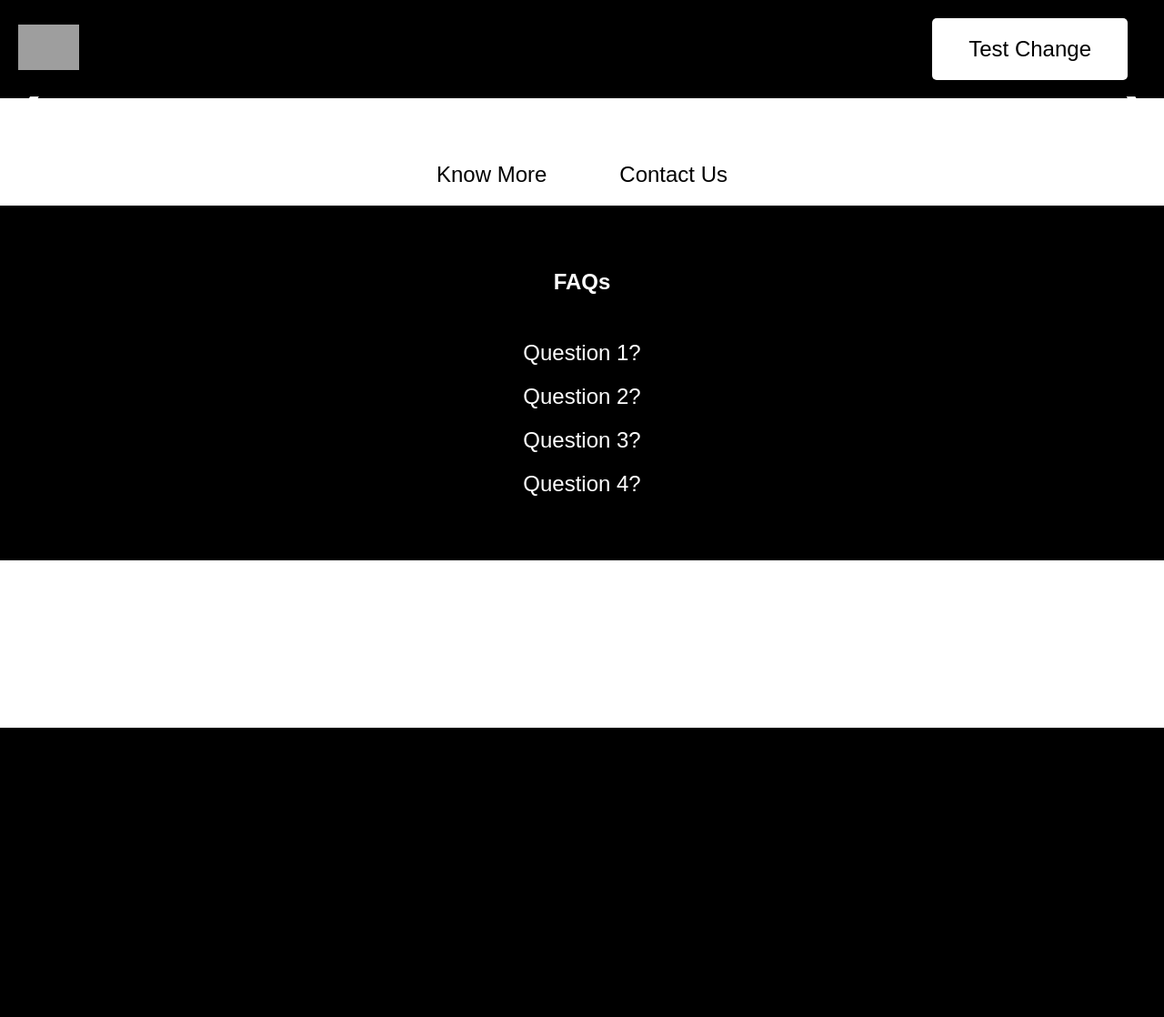
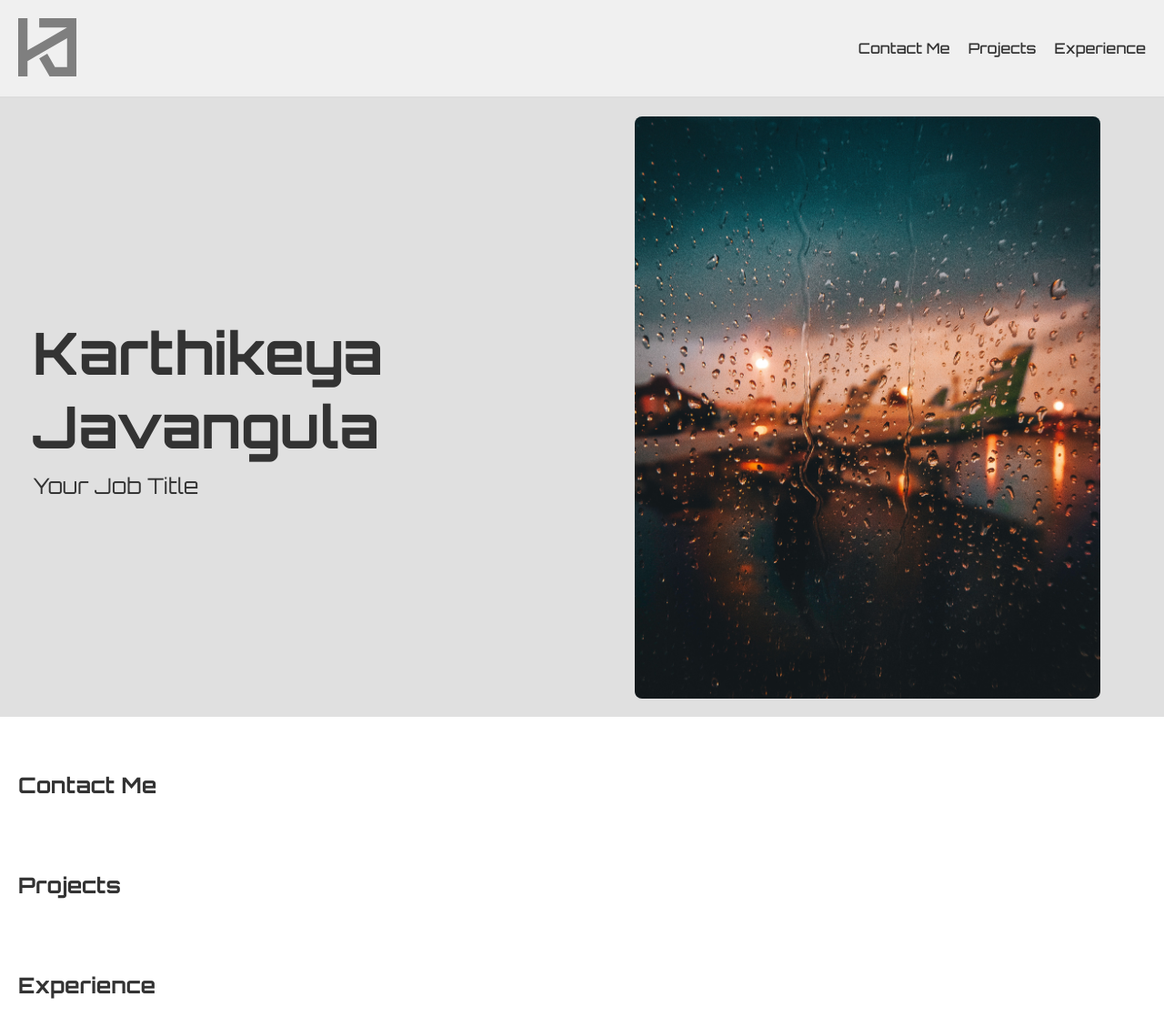
Before and after one commit to karthikjavangula/karthikjavangula.github.io, a PHP site: page / in a window 1280 px wide. Shown: the whole page at 91% size. Before the commit the page ends 800 px from the top, so only its background shows below. Run offline with PHP 8.4, Linux system fonts and the light colour scheme; grey boxes are pictures that could not be loaded.

Commit message:
Basic site

```diff
--- a/index.html
+++ b/index.html
@@ -1,60 +1,56 @@
 <!DOCTYPE html>
 <html lang="en">
+
 <head>
   <meta charset="UTF-8">
-  <title>Website Title</title>
+  <meta name="viewport" content="width=device-width, initial-scale=1.0">
+  <title>KJ's Portfolio</title>
   <link rel="stylesheet" href="style.css">
+  <link rel="preconnect" href="https://fonts.googleapis.com">
+  <link rel="preconnect" href="https://fonts.gstatic.com" crossorigin>
+  <link href="https://fonts.googleapis.com/css2?family=Orbitron:wght@400;500;700;900&display=swap" rel="stylesheet">
 </head>
+
 <body>
-  <header>
-    <div class="logo">
-      <img src="logo.png" alt="Logo">
-    </div>
-    <div class="contact-us">
-      <a href="#">Test Change</a>
-    </div>
+  <header class="top-bar">
+    <a href="#" class="logo">
+      <symbol>
+        <img src="logo.svg" alt="KJ" class="logo-svg">
+      </symbol>
+    </a>
+    <nav>
+      <ul class="nav-links">
+        <li><a href="#contact-me">Contact Me</a></li>
+        <li><a href="#projects">Projects</a></li>
+        <li><a href="#experience">Experience</a></li>
+      </ul>
+    </nav>
   </header>
 
-  <div class="slideshow-container">
-    <div class="mySlides fade">
-      <img src="image1.jpg" style="width:100%">
-      <div class="caption">Caption 1</div>
+  <main class="content">
+    <div class="left-side">
+      <h1>Karthikeya Javangula</h1>
+      <h2>Your Job Title</h2>
     </div>
+    <div class="right-side">
+      <img src="your-image.jpg" alt="Your Name" class="profile-image">
+    </div>
+  </main>
 
-    <div class="mySlides fade">
-      <img src="image2.jpg" style="width:100%">
-      <div class="caption">Caption 2</div>
-    </div>
-
-    <div class="mySlides fade">
-      <img src="image3.jpg" style="width:100%">
-      <div class="caption">Caption 3</div>
-    </div>
-
-    <div class="mySlides fade">
-      <img src="image4.jpg" style="width:100%">
-      <div class="caption">Caption 4</div>
-    </div>
-
-    <a class="prev" onclick="plusSlides(-1)">&#10094;</a>
-    <a class="next" onclick="plusSlides(1)">&#10095;</a>
-  </div>
-
-  <div class="buttons">
-    <button class="know-more">Know More</button>
-    <button class="contact-us">Contact Us</button>
-  </div>
-
-  <section class="faq-section">
-    <h2>FAQs</h2>
-    <ul>
-      <li>Question 1?</li>
-      <li>Question 2?</li>
-      <li>Question 3?</li>
-      <li>Question 4?</li>
-    </ul>
+  <section id="contact-me">
+    <h2>Contact Me</h2>
+    <!-- Add contact information here -->
   </section>
 
-  <script src="script.js"></script>
+  <section id="projects">
+    <h2>Projects</h2>
+    <!-- Add project information here -->
+  </section>
+
+  <section id="experience">
+    <h2>Experience</h2>
+    <!-- Add experience information here -->
+  </section>
 </body>
+
 </html>
--- a/script.js
+++ /dev/null
@@ -1,29 +0,0 @@
-// Selecting the slideshow container
-const slideshow = document.querySelector('.slideshow-container');
-
-// Selecting the individual slides
-const slides = document.querySelectorAll('.slide');
-
-// Initializing variables to keep track of the current slide index
-let slideIndex = 0;
-
-// Function to display the slides
-function showSlides() {
-  // Hiding all the slides
-  for (let i = 0; i < slides.length; i++) {
-    slides[i].style.display = 'none';
-  }
-  // Incrementing the slide index
-  slideIndex++;
-  // Resetting the index if it goes beyond the number of slides
-  if (slideIndex > slides.length) {
-    slideIndex = 1;
-  }
-  // Displaying the current slide
-  slides[slideIndex - 1].style.display = 'block';
-  // Calling the function recursively to create a slideshow effect
-  setTimeout(showSlides, 3000);
-}
-
-// Calling the function to start the slideshow
-showSlides();
--- a/style.css
+++ b/style.css
@@ -1,146 +1,97 @@
-/* Global styles */
-* {
-  box-sizing: border-box;
+body {
+  font-family: 'Orbitron', sans-serif;
+  margin: 0;
+  padding: 0;
+  color: #333;
 }
 
-body {
-  margin: 0;
-  padding: 0;
-  font-family: Arial, sans-serif;
-}
-
-/* Header styles */
-header {
+.top-bar {
   display: flex;
   justify-content: space-between;
   align-items: center;
-  background-color: #000;
-  color: #fff;
+  background-color: #f0f0f0;
+  padding: 10px 20px;
+  border-bottom: 2px solid #ddd;
+}
+
+.logo {
+  text-decoration: none;
+  font-size: 1.5em;
+  color: #333;
+  font-weight: 700; /* Apply Orbitron font weight */
+}
+
+.logo-svg {
+  width: 8vh;
+  height: 8vh;
+  margin-top: 1.2vh;
+  margin-bottom: 0.8vh;
+}
+
+.nav-links {
+  list-style-type: none;
+  margin: 0;
+  padding: 0;
+  display: flex;
+}
+
+.nav-links li {
+  margin-left: 20px;
+}
+
+.nav-links a {
+  text-decoration: none;
+  color: #333;
+  font-weight: 500; /* Apply Orbitron font weight */
+}
+
+.content {
+  display: flex;
+  height: 80vh;
+  background-color: #e0e0e0;
   padding: 20px;
 }
 
-.logo img {
-  height: 50px;
+.left-side {
+  flex: 1;
+  display: flex;
+  margin-left: 1rem;
+  flex-direction: column;
+  justify-content: center;
 }
 
-.contact-us a {
-  background-color: #fff;
-  color: #000;
-  border: none;
-  padding: 10px 20px;
-  border-radius: 5px;
-  text-decoration: none;
+.right-side {
+  flex: 1;
+  display: flex;
+  align-items: center;
+  justify-content: center;
 }
 
-/* Slideshow styles */
-.slideshow-container {
+.profile-image {
   max-width: 100%;
-  position: relative;
-  margin: auto;
+  max-height: 80vh; /* Restrict the maximum height */
+  width: auto; /* Maintain aspect ratio */
+  height: auto; /* Maintain aspect ratio */
+  border-radius: 8px;
 }
 
-.mySlides {
-  display: none;
+h1 {
+  font-size: 4rem;
+  margin: 0;
+  font-weight: 700; /* Apply Orbitron font weight */
 }
 
-.mySlides img {
-  vertical-align: middle;
+h2 {
+  font-size: 1.5em;
+  margin: 10px 0 0 0;
+  font-weight: 400; /* Apply Orbitron font weight */
 }
 
-.mySlides .caption {
-  position: absolute;
-  top: 50%;
-  left: 50%;
-  transform: translate(-50%, -50%);
-  background-color: rgba(0, 0, 0, 0.7);
-  color: #fff;
+section {
   padding: 20px;
-  font-size: 24px;
 }
 
-.prev, .next {
-  position: absolute;
-  top: 50%;
-  width: auto;
-  padding: 16px;
-  margin-top: -22px;
-  color: #fff;
-  font-weight: bold;
-  font-size: 36px;
-  cursor: pointer;
-  transition: 0.6s ease;
-  border-radius: 0 3px 3px 0;
-  user-select: none;
-  }
-
-  .next {
-  right: 0;
-  border-radius: 3px 0 0 3px;
-  }
-
-  .prev:hover, .next:hover {
-  background-color: rgba(0, 0, 0, 0.8);
-  }
-
-  /* Button styles */
-  .buttons {
-  display: flex;
-  justify-content: center;
-  margin-top: 50px;
-  }
-
-  .know-more, .contact-us {
-  background-color: #fff;
-  color: #000;
-  border: none;
-  padding: 20px;
-  margin: 0 20px;
-  border-radius: 5px;
-  text-decoration: none;
-  font-size: 24px;
-  cursor: pointer;
-  transition: 0.3s ease;
-  }
-
-  .know-more:hover, .contact-us:hover {
-  background-color: #000;
-  color: #fff;
-  }
-
-  /* FAQ styles */
-  .faq-section {
-  background-color: #000;
-  color: #fff;
-  padding: 50px;
-  text-align: center;
-  }
-
-  .faq-section h2 {
-  margin-bottom: 50px;
-  }
-
-  .faq-section ul {
-  list-style-type: none;
-  margin: 0;
-  padding: 0;
-  }
-
-  .faq-section li {
-  margin-bottom: 20px;
-  font-size: 24px;
-  }
-
-  /* Slide show animation */
-  .fade {
-  animation-name: fade;
-  animation-duration: 1.5s;
-  }
-
-  @keyframes fade {
-  from {
-  opacity: 0.4;
-  }
-  to {
-  opacity: 1;
-  }
+section h2 {
+  margin-top: 40px;
+  font-weight: 700; /* Apply Orbitron font weight */
 }
```
Also changed, not shown: logo.svg (added), your-image.jpg (renamed from pexels-adhitya-andanu-1539116.jpg).
